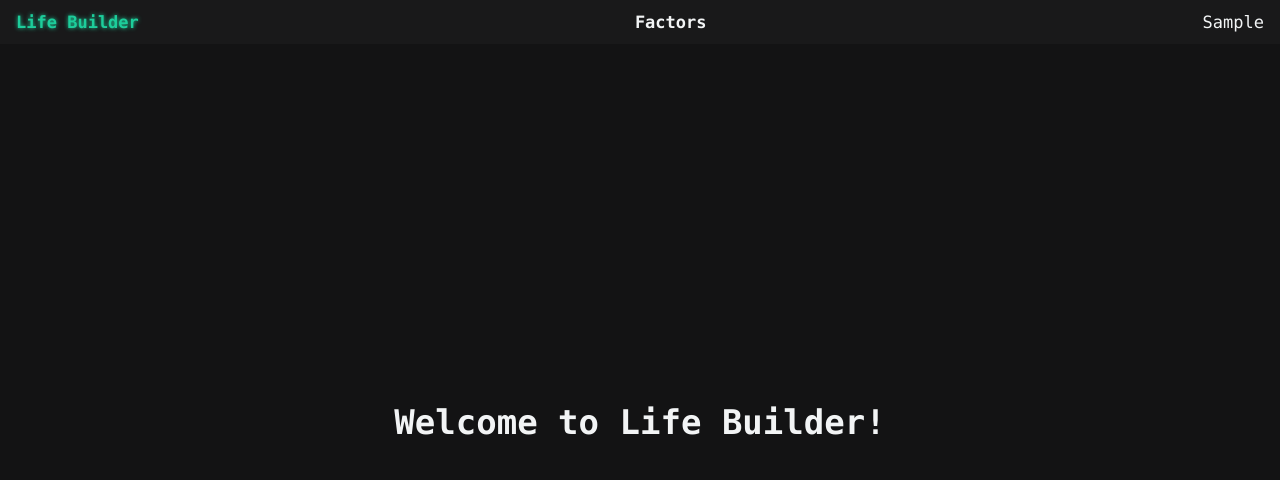
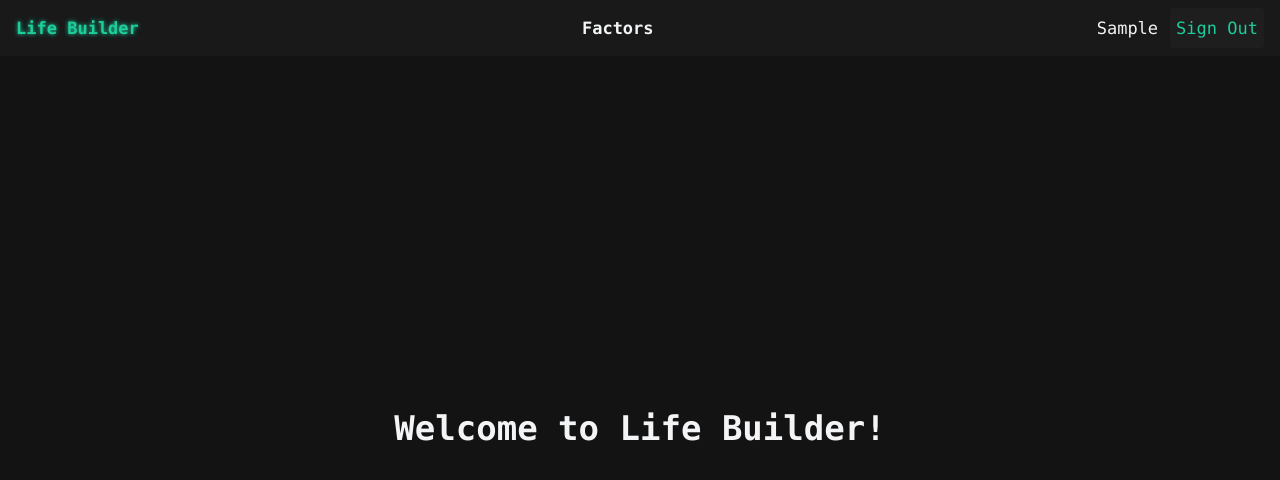
Before and after one commit to dandgerson/life-struggler, a React (Create React App) app: page /login in a window 1280 px wide. Both pictures are taken after typing "Sample", "Sample" into the empty fields and a click on the button "Submit". Shown: the top 480 px of the page. Built offline with nearby package versions, Linux system fonts and the light colour scheme.

Commit message:
tweak AuthStatus

```diff
--- a/src/routes/Layout/components/Header/AuthStatus.jsx
+++ b/src/routes/Layout/components/Header/AuthStatus.jsx
@@ -8,7 +8,22 @@ const AuthStatus = () => {
 
   return (
     <div>
-      {auth.user ? auth.user : (
+      {auth.user ? (
+        <div style={{
+          display: 'flex',
+          alignItems: 'center',
+          gap: '12px',
+        }}>
+          <div>
+            {auth.user}
+          </div>
+          <button
+            onClick={() => auth.signout(() => navigate('/'))}
+          >
+            Sign Out
+          </button>
+        </div>
+      ) : (
         <button
           onClick={() => navigate('/login')}
         >
--- a/src/routes/Login/index.jsx
+++ b/src/routes/Login/index.jsx
@@ -13,10 +13,7 @@ const Login = () => {
   const handleSubmit = (event) => {
     event.preventDefault()
 
-    console.log({ currentTarget: event.currentTarget })
-
     const formData = new FormData(event.currentTarget)
-    console.log({ formData })
     const username = formData.get('username')
 
     auth.signin(username, () => {
--- a/src/services/Auth/RequireAuth.jsx
+++ b/src/services/Auth/RequireAuth.jsx
@@ -5,8 +5,6 @@ import { useAuth } from "services/Auth/AuthContext";
 const RequireAuth = ({ children }) => {
   const auth = useAuth()
   const location = useLocation()
-
-  console.log({ auth })
 
   return auth.user ? children : (
     // Redirect them to the /login page, but save the current location they were
--- a/src/styles/_global.scss
+++ b/src/styles/_global.scss
@@ -94,7 +94,7 @@ input {
   color: var(--text-secondary);
 
   &:focus {
-    box-shadow: 0px 0px 8px 0px var(--accent);
+    box-shadow: 0px 0px 10px 0px var(--accent);
   }
 }
 
@@ -108,7 +108,7 @@ button {
   transition: box-shadow var(--transition-props), outline var(--transition-props);
 
   &:hover {
-    box-shadow: 0px 0px 4px 0px var(--accent);
+    box-shadow: 0px 0px 6px 0px var(--accent);
     outline: 1px solid var(--accent);
   }
 }
```
